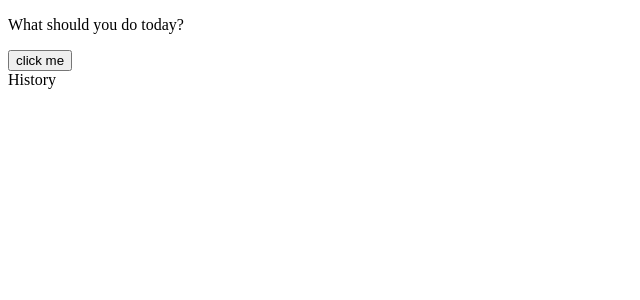
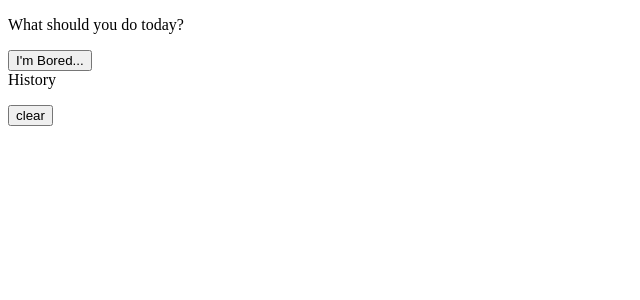
Before and after one commit to Mr-Neytan/Im-Bored--Activity-Generator-, a React (Vite) app: page / in a window 1280 px wide. Shown: the top 300 px of the page, without its empty margins (0-640 px from the left). Built offline with nearby package versions, Linux system fonts and the light colour scheme.

Commit message:
Clear button added

```diff
--- a/src/components/Activity/activity.jsx
+++ b/src/components/Activity/activity.jsx
@@ -8,16 +8,19 @@ const Activity = () => {
         fetch("https://www.boredapi.com/api/activity")
         .then( res => res.json())
         .then( json => {
-            const newActivity = JSON.stringify(json.activity)
+            const newActivity = json.activity
             setHistory(prevHistory => [...prevHistory, newActivity]);
             setAct(newActivity);})
     }
-
+    function clearhistory() {
+        setHistory([])
+    }
     return (
         <div>
        <p>{act}</p>
-       <button onClick={() => handleClick()}>click me</button>
+       <button onClick={() => handleClick()}>I'm Bored...</button>
        <History n={history}/>
+       <button onClick={() => clearhistory()}>clear</button>
         </div>
 )
 
```
